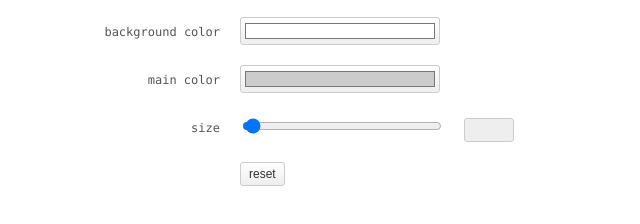
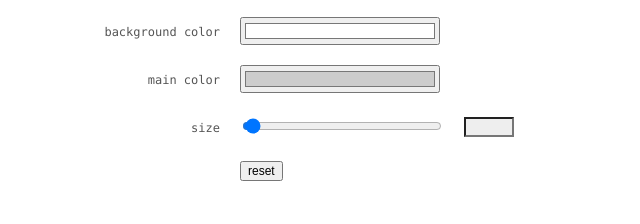
Before and after one commit to giacomodeliberali/chrome-image-transparency, a browser extension: page extension/options.html in a window 1280 px wide. Shown: the part 136-360 px from the top of the page, without its empty margins (0-640 px from the left). Drawn offline with Linux system fonts and the light colour scheme.

```diff
--- a/extension/options.css
+++ b/extension/options.css
@@ -14,7 +14,6 @@
   margin: 0;
   padding: 15px 0;
   width: 500px;
-  border-radius: 10px;
   background-color: rgba(255, 255, 255, 0.9);
   list-style: none;
 }
@@ -43,12 +42,8 @@
 }
 
 input[type="text"] {
-  margin: 5px 0 0 20px;
-  padding: 0 8px;
+  margin: 4px 0 0 20px;
   width: 50px;
-  height: 24px;
-  border: 1px solid #ccc;
-  border-radius: 3px;
   background-color: #eee;
   color: #555;
   vertical-align: top;
@@ -67,25 +62,5 @@
 }
 
 input[type="button"] {
-  padding: 1px 8px;
-  height: 24px;
-  color: #333;
   font-size: 12px;
 }
-
-input[type="color"],
-input[type="button"] {
-  border: 1px solid #ccc;
-  border-radius: 3px;
-  background-image: linear-gradient(#fff, #eee);
-  box-shadow: none;
-}
-
-input[type="color"]:hover,
-input[type="color"]:focus,
-input[type="color"]:active,
-input[type="button"]:hover,
-input[type="button"]:focus,
-input[type="button"]:active {
-  background-image: linear-gradient(#eee, #fff);
-}
```
Also changed, not shown: extension/img/128.png (deleted), extension/img/16.png (deleted), extension/img/19.png (deleted), extension/img/38.png (deleted), extension/img/48.png (deleted), extension/manifest.json, 1 other file.
